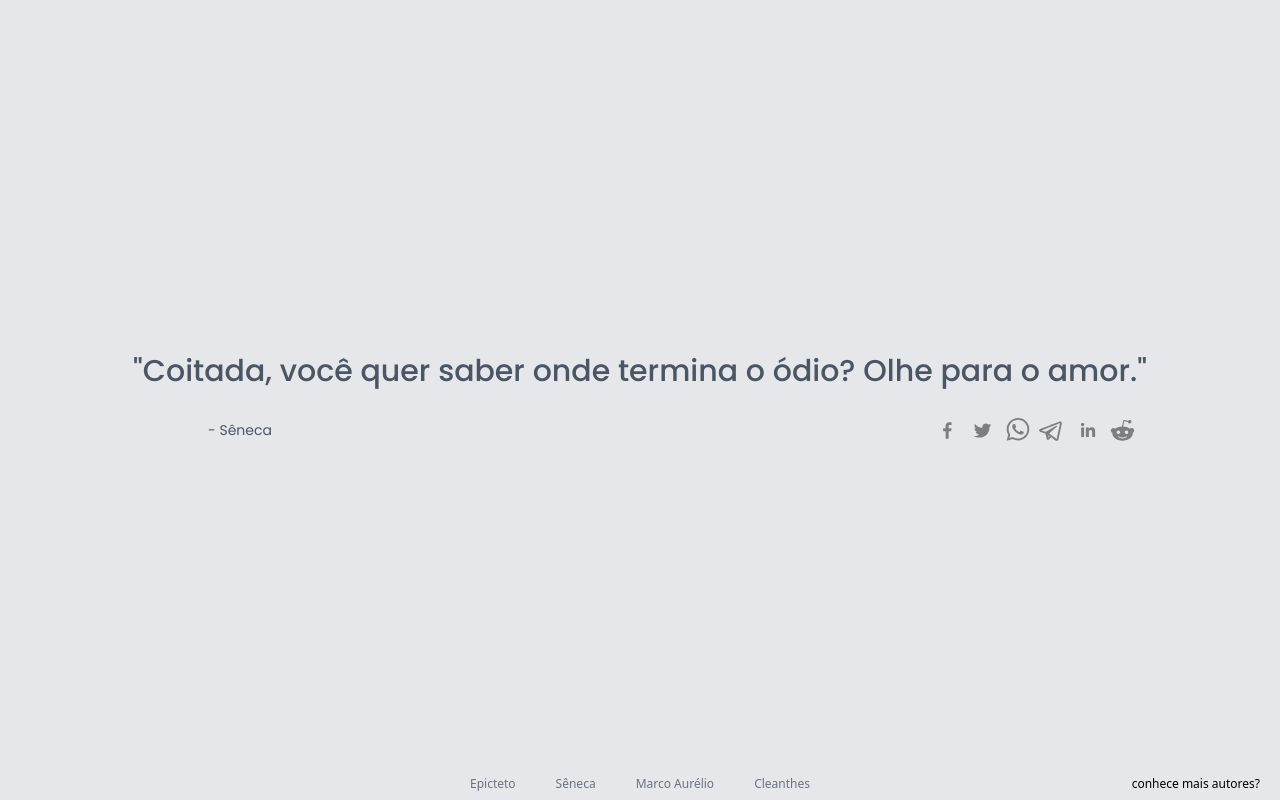
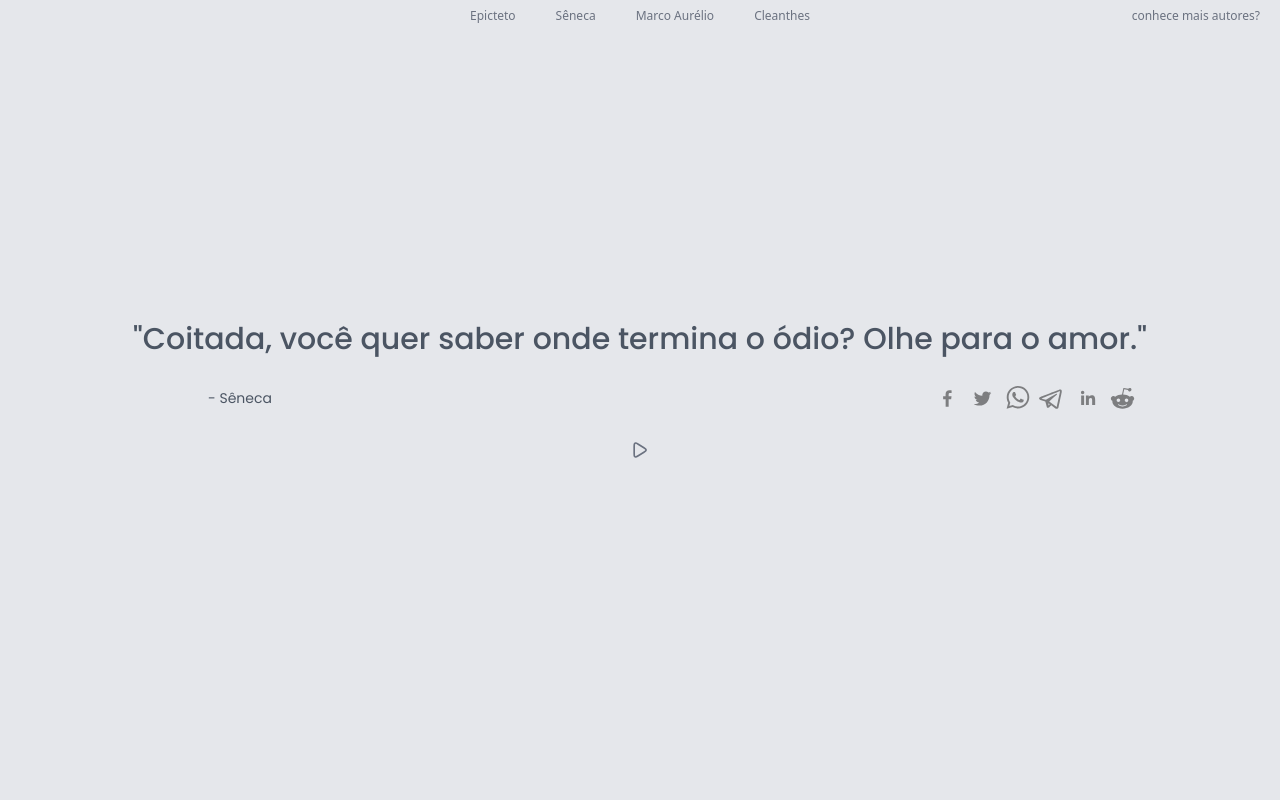
Before and after one commit to brunofranciscu/maximasestoicas, a React (Vite) app: page / in a window 1280 px wide. Built offline with nearby package versions, Linux system fonts and the light colour scheme.

Commit message:
nova branch

```diff
--- a/package.json
+++ b/package.json
@@ -1 +1 @@
-{"name":"my-vite-react-app","private":true,"version":"0.0.0","type":"module","scripts":{"dev":"vite","build":"vite build","start":"concurrently \"vite build --watch\" \"npm run hugo\"","lint":"eslint . --ext js,jsx --report-unused-disable-directives --max-warnings 0","preview":"vite preview","test":"vitest","coverage":"vitest --coverage"},"dependencies":{"@vitalets/google-translate-api":"^9.2.0","express":"^4.19.2","google-translate-api-x":"^10.6.8","html2canvas":"^1.4.1","react":"^18.3.1","react-dom":"^18.3.1","react-router-dom":"^6.24.1","react-share":"^5.1.0"},"devDependencies":{"@testing-library/react":"^13.4.0","@types/express":"^4.17.21","@types/react":"^18.3.3","@types/react-dom":"^18.3.0","@vitejs/plugin-react":"^4.3.1","@vitest/coverage-c8":"^0.26.2","autoprefixer":"^10.4.13","eslint":"^8.30.0","eslint-config-standard":"^17.0.0","eslint-plugin-import":"^2.26.0","eslint-plugin-n":"^15.6.0","eslint-plugin-promise":"^6.1.1","eslint-plugin-react":"^7.27.1","eslint-plugin-react-hooks":"^4.6.2","eslint-plugin-react-refresh":"^0.4.7","jsdom":"^20.0.3","postcss":"^8.3.11","tailwindcss":"^3.2.4","vite":"^5.3.1","vitest":"^0.26.2"}}
+{"name":"my-vite-react-app","private":true,"version":"0.0.0","type":"module","scripts":{"dev":"vite","build":"vite build","start":"concurrently \"vite build --watch\" \"npm run hugo\"","lint":"eslint . --ext js,jsx --report-unused-disable-directives --max-warnings 0","preview":"vite preview","test":"vitest","coverage":"vitest --coverage"},"dependencies":{"@vitalets/google-translate-api":"^9.2.0","express":"^4.19.2","google-translate-api-x":"^10.6.8","html2canvas":"^1.4.1","react":"^18.3.1","react-audio-spectrum":"^0.1.5","react-dom":"^18.3.1","react-router-dom":"^6.24.1","react-share":"^5.1.0"},"devDependencies":{"@testing-library/react":"^13.4.0","@types/express":"^4.17.21","@types/react":"^18.3.3","@types/react-dom":"^18.3.0","@vitejs/plugin-react":"^4.3.1","@vitest/coverage-c8":"^0.26.2","autoprefixer":"^10.4.13","eslint":"^8.30.0","eslint-config-standard":"^17.0.0","eslint-plugin-import":"^2.26.0","eslint-plugin-n":"^15.6.0","eslint-plugin-promise":"^6.1.1","eslint-plugin-react":"^7.27.1","eslint-plugin-react-hooks":"^4.6.2","eslint-plugin-react-refresh":"^0.4.7","jsdom":"^20.0.3","postcss":"^8.3.11","tailwindcss":"^3.2.4","vite":"^5.3.1","vitest":"^0.26.2"}}
--- a/src/App.jsx
+++ b/src/App.jsx
@@ -1,15 +1,57 @@
 import { useState, useEffect } from 'react';
 import { FacebookShareButton, TwitterShareButton, WhatsappShareButton, TelegramShareButton, LinkedinShareButton, RedditShareButton, FacebookIcon, TwitterIcon, WhatsappIcon, TelegramIcon, LinkedinIcon, RedditIcon, } from 'react-share';
 import { Link } from 'react-router-dom';
+import TextoAudio from './TextoAudio';
+import AudioWaves from './AudioWaves';
+
 
 export default function App() {
   const [frases, setFrases] = useState([]);
   const [fraseAtual, setFraseAtual] = useState({ text: '', author: '', id:'' });
   const [show, setShow] = useState(false)
+  const [blob, setBlob] = useState(null)
+  const [textou, setTextou] = useState(false);
+  const api1 = '2167e436442c988625c4a5cd6548befc';
 
+  const [playPause, setPlayPause] = useState(true);
   const itemsMenu = new Set()
   frases.forEach(item => itemsMenu.add(item.author))
   const menu = Array.from(itemsMenu);
+
+
+  const progress = async () => {
+    const response = await fetch(`https://api.elevenlabs.io/v1/text-to-speech/pNInz6obpgDQGcFmaJgB`, settings);
+    const result = await response.blob();
+    setBlob(URL.createObjectURL(result));
+  };
+
+  const settings = {
+    method: 'POST',
+    headers: { "Accept": "audio/mpeg", "Content-Type": "application/json", "xi-api-key": api1 },
+    body: JSON.stringify({
+      "text": fraseAtual.text,
+      "model_id": "eleven_multilingual_v1",
+      "voice_settings": {
+        "stability": 0.5,
+        "similarity_boost": 0.5
+      }
+    })
+  };
+
+  const tocar = () => {
+    if (!textou) {
+      progress();
+      setTextou(true);
+    } else {
+      setPlayPause(false);
+      document.querySelector('audio').play();
+    }
+  };
+
+  const pausar = () => {
+    setPlayPause(true);
+    document.querySelector('audio').pause();
+  };
 
   useEffect(() => {
     const carregarFrases = async () => {
@@ -66,9 +108,12 @@ export default function App() {
                       {allButtons}
                   </div>
                 </div>
+                <TextoAudio texto={fraseAtual.text} setBlob={setBlob} tocar={tocar} pausar={pausar} playPause={playPause} setPlayPause={setPlayPause}/>
+
               </div>
+
           )}
-              <div className="absolute bottom-2 grid place-items-center w-full">
+              <div className="absolute top-2 grid place-items-center w-full">
                 <nav>
                   <ul className='flex gap-10'>
                     {menu.map((item,index) =>
@@ -82,10 +127,14 @@ export default function App() {
                         <div className='absolute right-0 bottom-4 shadow bg-gray-100 rounded-lg px-5 py-2'>
                           envie o autor e a máxima para o email: <a href='mailto:bruno.f.c@icloud.com'>bruno.f.c@icloud.com</a>
                         </div>}
-                    <button onClick={()=> setShow(show ? false : true)}>conhece mais autores?</button>
+                    <button onClick={()=> setShow(show ? false : true)} className='dark:text-gray-400 dark:hover:text-gray-100 text-gray-500 hover:text-gray-800'>
+                      conhece mais autores?
+                    </button>
                   </small>
                 </nav>
               </div>
+
+              <AudioWaves blob={blob} />
         </div>
     );
 }
--- /dev/null
+++ b/src/AudioWaves.jsx
@@ -0,0 +1,27 @@
+import AudioSpectrum from 'react-audio-spectrum';
+
+
+export default function AudioWaves ({ blob }) {
+  return (
+    <>
+        {blob &&
+
+        <>
+            <audio src={blob} id="audio-element"></audio>
+              <div className="absolute top-0 w-full left-0 pointer-events-none z-50 [&>canvas]:w-full [&>canvas]:h-[100dvh] [filter:drop-shadow(0_0_30px_#e5e7eb66)] opacity-45 mix-blend-hard-light">
+                <AudioSpectrum
+                  audioId={'audio-element'} id="audio-canvas"
+                  meterWidth={1} meterCount={512} capHeight={0} capColor="transparent" height={400} width={1000}
+                  meterColor={[
+                    { stop: 0, color: '#fff' },
+                    { stop: 0.5, color: '#fff' },
+                    { stop: 1, color: '#fff' }
+                  ]}
+                  gap={4}
+                />
+              </div>
+        </>
+        }
+    </>
+  );
+};
--- /dev/null
+++ b/src/TextoAudio.jsx
@@ -0,0 +1,25 @@
+import React, { useState } from 'react';
+
+export default function TextoAudio ({ tocar, pausar, playPause }) {
+  const pauseIcon = `<svg width="20px" height="20px" viewBox="0 0 24 24" fill="none"><path d="M8 5V19M16 5V19" stroke-width="2" stroke-linecap="round" stroke-linejoin="round"/></svg>`
+  const playIcon = `<svg width="20px" height="20px" viewBox="0 0 24 24" fill="none" ><path d="M16.6582 9.28638C18.098 10.1862 18.8178 10.6361 19.0647 11.2122C19.2803 11.7152 19.2803 12.2847 19.0647 12.7878C18.8178 13.3638 18.098 13.8137 16.6582 14.7136L9.896 18.94C8.29805 19.9387 7.49907 20.4381 6.83973 20.385C6.26501 20.3388 5.73818 20.0469 5.3944 19.584C5 19.053 5 18.1108 5 16.2264V7.77357C5 5.88919 5 4.94701 5.3944 4.41598C5.73818 3.9531 6.26501 3.66111 6.83973 3.6149C7.49907 3.5619 8.29805 4.06126 9.896 5.05998L16.6582 9.28638Z" stroke-width="2" stroke-linejoin="round"/></svg>`
+
+  return (
+    <div className="max-w-[960px] mx-auto flex flex-col py-5">
+
+      <div className="flex justify-between">
+        {playPause && (
+          <button onClick={tocar} className="dark:text-gray-400 dark:hover:text-gray-100 text-gray-700 hover:text-gray-500 [&_svg]:stroke-gray-500 hover:[&_svg]:stroke-gray-100 duration-200 transition-all"
+            dangerouslySetInnerHTML={{ __html: playIcon }}>
+          </button>
+        )}
+
+        {!playPause && (
+          <button onClick={pausar} className="dark:text-gray-400 dark:hover:text-gray-100 text-gray-700 hover:text-gray-500 [&_svg]:stroke-gray-500 hover:[&_svg]:stroke-gray-100 duration-200 transition-all"
+            dangerouslySetInnerHTML={{ __html: pauseIcon }}>
+          </button>
+        )}
+      </div>
+    </div>
+  );
+};
```
Also changed, not shown: 1 other file (tests, documents, lock files or other folders).
